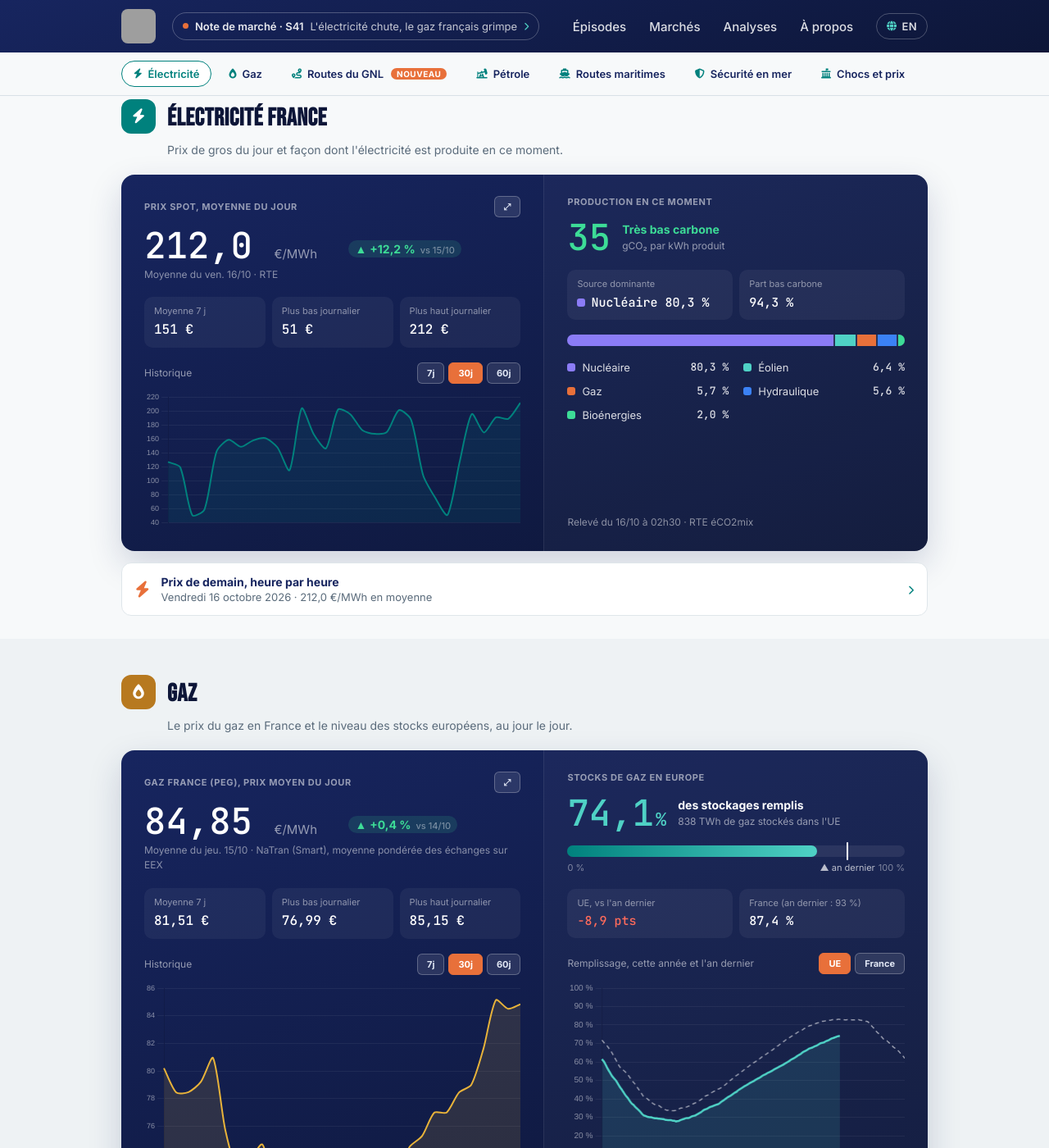
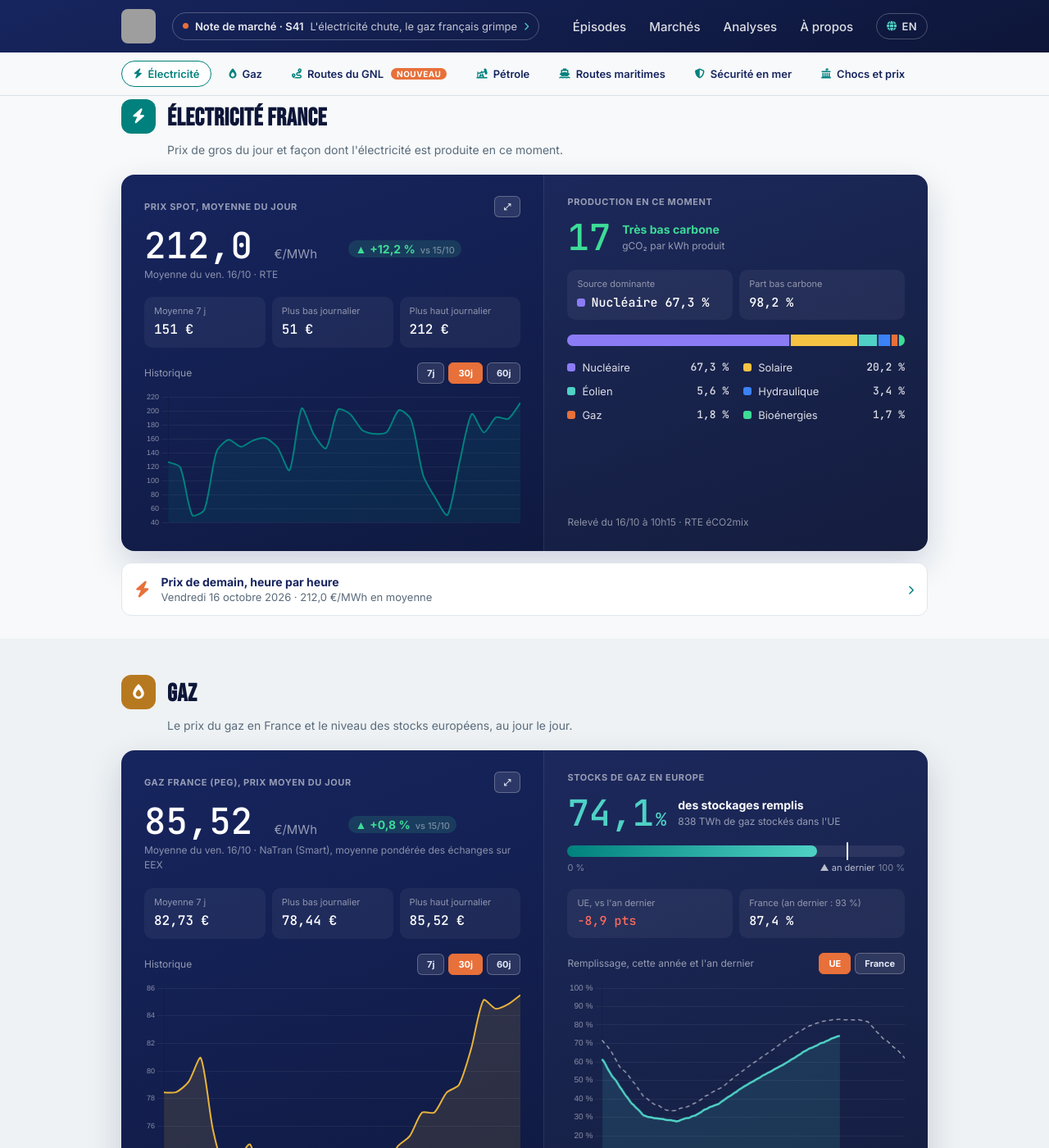
Before and after one commit to InsideEnergyMarkets/Inside-Energy-Markets, a Jekyll site: the page built from marches/index.html, in a window 1280 px wide and 1400 px high, scrolled down 383 px. Shown: the whole window at 82% size. Built offline with Jekyll 4.4.1, drawn with Linux system fonts in a browser that asks for light colours; some of the changed text lies outside the part shown; grey boxes are pictures that could not be loaded.

Commit message:
Mise à jour automatique des données marché

```diff
--- a/_data/fuel.json
+++ b/_data/fuel.json
@@ -1 +1 @@
-{"date":"2026-10-16","gazole":2.358,"e10":2.166,"stations":7316,"change_7d":{"since":"2026-10-09","gazole_cts":1.5,"e10_cts":1.4},"history":{"2026-09-30":{"gazole":2.38,"e10":2.163},"2026-10-01":{"gazole":2.374,"e10":2.16},"2026-10-02":{"gazole":2.373,"e10":2.16},"2026-10-03":{"gazole":2.372,"e10":2.163},"2026-10-04":{"gazole":2.373,"e10":2.168},"2026-10-05":{"gazole":2.369,"e10":2.164},"2026-10-06":{"gazole":2.36,"e10":2.156},"2026-10-07":{"gazole":2.35,"e10":2.151},"2026-10-08":{"gazole":2.344,"e10":2.149},"2026-10-09":{"gazole":2.343,"e10":2.152},"2026-10-10":{"gazole":2.345,"e10":2.157},"2026-10-11":{"gazole":2.346,"e10":2.165},"2026-10-12":{"gazole":2.351,"e10":2.164},"2026-10-13":{"gazole":2.353,"e10":2.163},"2026-10-14":{"gazole":2.355,"e10":2.17},"2026-10-15":{"gazole":2.359,"e10":2.17},"2026-10-16":{"gazole":2.358,"e10":2.166}}}
+{"date":"2026-10-16","gazole":2.36,"e10":2.163,"stations":7535,"change_7d":{"since":"2026-10-09","gazole_cts":1.7,"e10_cts":1.1},"history":{"2026-09-30":{"gazole":2.38,"e10":2.163},"2026-10-01":{"gazole":2.374,"e10":2.16},"2026-10-02":{"gazole":2.373,"e10":2.16},"2026-10-03":{"gazole":2.372,"e10":2.163},"2026-10-04":{"gazole":2.373,"e10":2.168},"2026-10-05":{"gazole":2.369,"e10":2.164},"2026-10-06":{"gazole":2.36,"e10":2.156},"2026-10-07":{"gazole":2.35,"e10":2.151},"2026-10-08":{"gazole":2.344,"e10":2.149},"2026-10-09":{"gazole":2.343,"e10":2.152},"2026-10-10":{"gazole":2.345,"e10":2.157},"2026-10-11":{"gazole":2.346,"e10":2.165},"2026-10-12":{"gazole":2.351,"e10":2.164},"2026-10-13":{"gazole":2.353,"e10":2.163},"2026-10-14":{"gazole":2.355,"e10":2.17},"2026-10-15":{"gazole":2.359,"e10":2.17},"2026-10-16":{"gazole":2.36,"e10":2.163}}}
--- a/_data/market.json
+++ b/_data/market.json
@@ -1,7 +1,7 @@
 {
-  "updated_at": "2026-10-16T02:45:28.523340Z",
+  "updated_at": "2026-10-16T10:30:57.419919Z",
   "brent": {
-    "price_usd": 105.28,
+    "price_usd": 105.63,
     "date": "2026-10-16",
     "unit": "USD/baril",
     "source": "OilPriceAPI",
@@ -9,10 +9,10 @@
     "date_label_en": "Price on Fri 16/10",
     "prev_value": 105.79,
     "prev_date": "2026-10-15",
-    "change_pct": -0.5
+    "change_pct": -0.2
   },
   "wti": {
-    "price_usd": 95.73,
+    "price_usd": 97.42,
     "date": "2026-10-16",
     "unit": "USD/baril",
     "source": "OilPriceAPI",
@@ -20,41 +20,42 @@
     "date_label_en": "Price on Fri 16/10"
   },
   "henry_hub": {
-    "price_usd_mmbtu": 3.21,
+    "price_usd_mmbtu": 3.19,
     "date": "2026-10-16",
     "unit": "USD/MMBtu",
     "source": "OilPriceAPI",
     "date_label": "Cours du ven. 16/10",
     "date_label_en": "Price on Fri 16/10",
-    "price_eur_mwh": 9.77,
+    "price_eur_mwh": 9.71,
     "usd_per_eur": 1.1208,
     "prev_value": 9.86,
     "prev_date": "2026-10-15",
-    "change_pct": -0.9
+    "change_pct": -1.5
   },
   "peg": {
-    "price_eur_mwh": 84.85,
-    "date": "2026-10-15",
+    "price_eur_mwh": 85.52,
+    "date": "2026-10-16",
     "unit": "EUR/MWh",
     "source": "NaTran",
-    "date_label": "Moyenne du jeu. 15/10",
-    "date_label_en": "Average on Thu 15/10",
-    "prev_value": 84.52,
-    "prev_date": "2026-10-14",
-    "change_pct": 0.4
+    "date_label": "Moyenne du ven. 16/10",
+    "date_label_en": "Average on Fri 16/10",
+    "prev_value": 84.85,
+    "prev_date": "2026-10-15",
+    "change_pct": 0.8
   },
   "mix_france": {
-    "date_heure": "2026-10-16T02:30:00+00:00",
+    "date_heure": "2026-10-16T10:15:00+00:00",
     "shares": {
-      "nucleaire": 80.3,
-      "eolien": 6.4,
-      "gaz": 5.7,
-      "hydraulique": 5.6,
-      "bioenergies": 2.0
+      "nucleaire": 67.3,
+      "solaire": 20.2,
+      "eolien": 5.6,
+      "hydraulique": 3.4,
+      "gaz": 1.8,
+      "bioenergies": 1.7
     },
     "top_source": "nucleaire",
-    "top_share": 80.3,
-    "co2_intensity": 35
+    "top_share": 67.3,
+    "co2_intensity": 17
   },
   "spot_price_france": {
     "price_eur_mwh": 212.0,
--- a/_data/market_history.json
+++ b/_data/market_history.json
@@ -779,19 +779,22 @@
   },
   {
     "date": "2026-10-16",
-    "brent_usd": 105.28,
+    "brent_usd": 105.63,
     "brent_source": "OilPriceAPI",
-    "henry_hub_usd_mmbtu": 3.21,
+    "henry_hub_usd_mmbtu": 3.19,
     "henry_hub_source": "OilPriceAPI",
     "spot_eur_mwh": 212.0,
     "spot_source": "RTE",
     "mix_shares": {
-      "nucleaire": 80.3,
-      "eolien": 6.4,
-      "gaz": 5.7,
-      "hydraulique": 5.6,
-      "bioenergies": 2.0
+      "nucleaire": 67.3,
+      "solaire": 20.2,
+      "eolien": 5.6,
+      "hydraulique": 3.4,
+      "gaz": 1.8,
+      "bioenergies": 1.7
     },
-    "henry_hub_eur_mwh": 9.77
+    "henry_hub_eur_mwh": 9.71,
+    "peg_eur_mwh": 85.52,
+    "peg_source": "NaTran"
   }
 ]
--- a/_data/weekly_summary.json
+++ b/_data/weekly_summary.json
@@ -3,8 +3,8 @@
   "period_end": "2026-10-16",
   "brent": {
     "start_usd": 104.54,
-    "end_usd": 105.28,
-    "change_pct": 0.7
+    "end_usd": 105.63,
+    "change_pct": 1.0
   },
   "spot_price": {
     "avg_eur_mwh": 151.47,
@@ -13,8 +13,8 @@
     "days_count": 8
   },
   "mix": {
-    "nuclear_avg_share": 75.0,
-    "renewables_avg_share": 20.4,
+    "nuclear_avg_share": 73.3,
+    "renewables_avg_share": 22.5,
     "days_count": 8
   }
 }
```
Also changed, not shown: _data/day_ahead.json (+1 -1 lines), _data/oil_year.json (+1 -1 lines).
